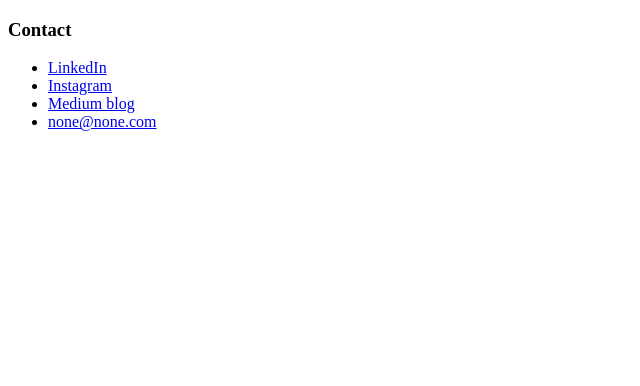
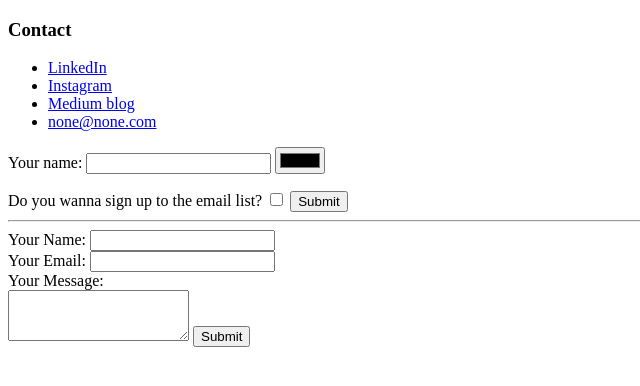
Before and after one commit to jayp2012/cv, a plain HTML site: page contact.html in a window 1280 px wide. Shown: the whole page, without its empty margins (0-640 px from the left). Drawn offline with Linux system fonts and the light colour scheme.

Commit message:
Add files via upload 2

```diff
--- a/contact.html
+++ b/contact.html
@@ -15,6 +15,27 @@
     <li><a href="mailto:none@none.com">none@none.com</a></li>
   </ul>
 
+  <form class="" action="index.html" method="post">
+    <label>Your name:</label>
+    <input type="text" name="" value="">
+    <input type="color" name="" value="">
+    <p>
+    </p>
+    <label>Do you wanna sign up to the email list?</label>
+    <input type="checkbox" name="" value="">
+    <input type="submit" name="">
+  </form>
+  <hr>
+<form action="mailto:none@none.com" method="post" enctype="text/plain">
+  <label>Your Name:</label>
+  <input type="text" name="yourName" value=""><br>
+  <label>Your Email:</label>
+  <input type="text" name="yourEmail" value=""><br>
+  <label>Your Message:</label><br>
+  <textarea name="yourMessage" rows="3" cols="20"></textarea>
+  <input type="submit" name="">
+</form>
+
 </body>
 
 </html>
```
Also changed, not shown: hobbies.html (+1 -1 lines), index.html (+1 -1 lines).
